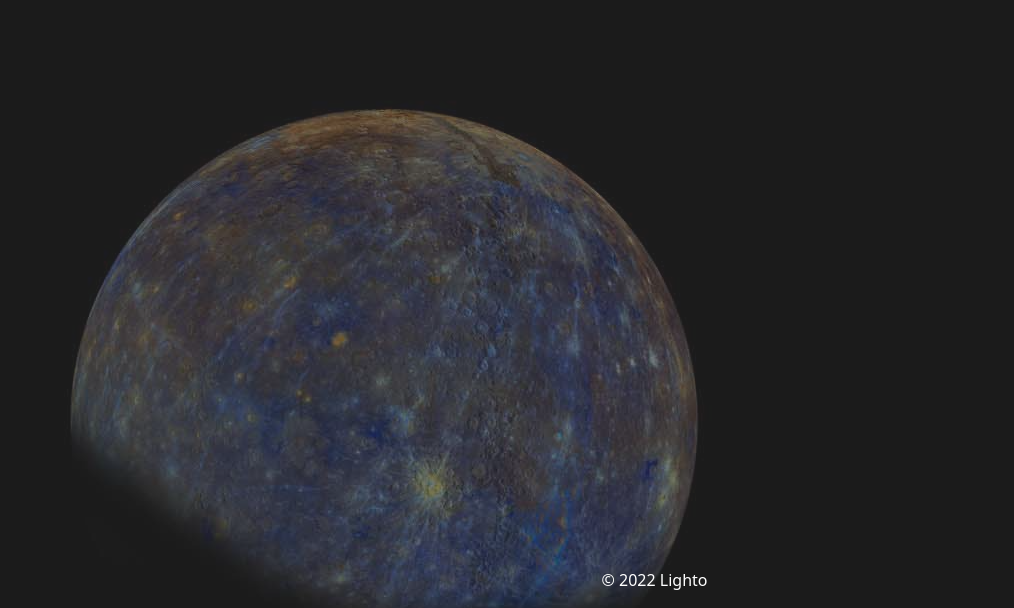
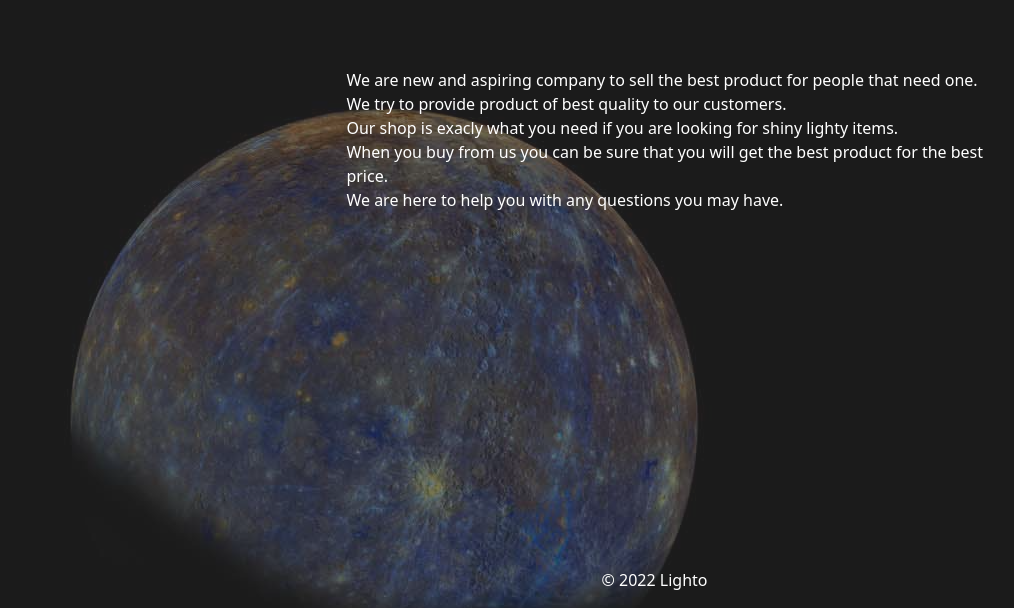
Before and after one commit to QQoKKa/ShopBasic, a plain HTML site: page pages/about.html in a window 1280 px wide. Shown: the part 192-800 px from the top of the page, without its empty margins (0-1014 px from the left). Drawn offline with nearby package versions, Linux system fonts and the light colour scheme.

Commit message:
Added some about us text

```diff
--- a/pages/about.html
+++ b/pages/about.html
@@ -15,7 +15,15 @@
         <path d="m3.86 8.753 5.482 4.796c.646.566 1.658.106 1.658-.753V3.204a1 1 0 0 0-1.659-.753l-5.48 4.796a1 1 0 0 0 0 1.506z"/>
       </svg>Come Back</div>
     <div class="underscore"><h1>Lighto</h1></div>
-    <div class="infocontainer"></div>
+    <div class="infocontainer">
+        <p> We are new and aspiring company to sell the best product for people that need one. <br>
+            We try to provide product of best quality to our customers. <br>
+            Our shop is exacly what you need if you are looking for shiny lighty items. <br>
+            When you buy from us you can be sure that you will get the best product for the best price. <br>
+            We are here to help you with any questions you may have. <br>
+
+        </p>
+    </div>
     <div class="trademark">
     <p>© 2022 Lighto</p>
     </div>
--- a/styles/about.css
+++ b/styles/about.css
@@ -38,3 +38,13 @@ body {
     bottom: 0;
     left: 47%;
 }
+
+.infocontainer {
+    position: absolute;
+    top: 30%;
+    left: 25.5%;
+    width: 700px;
+    height: 500px;
+    border-radius: 10px;
+    padding: 20px;
+}
```
